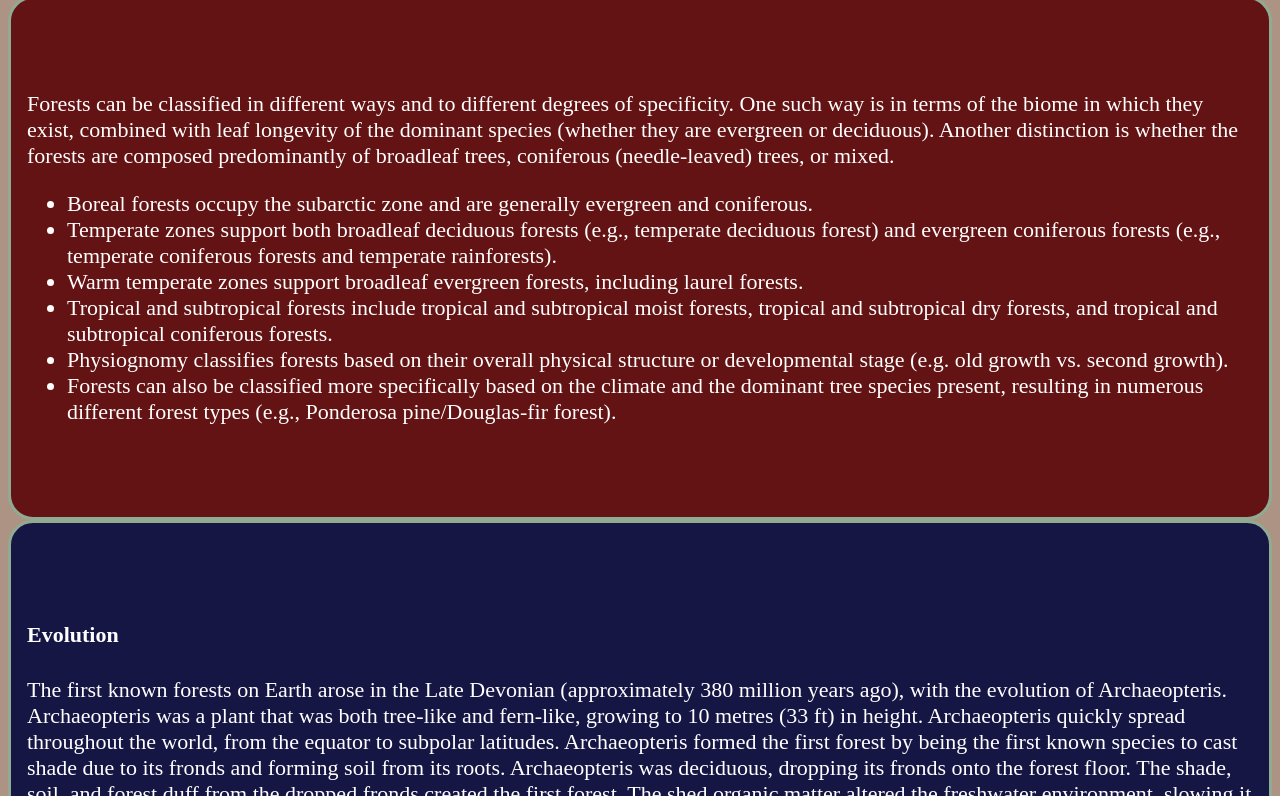
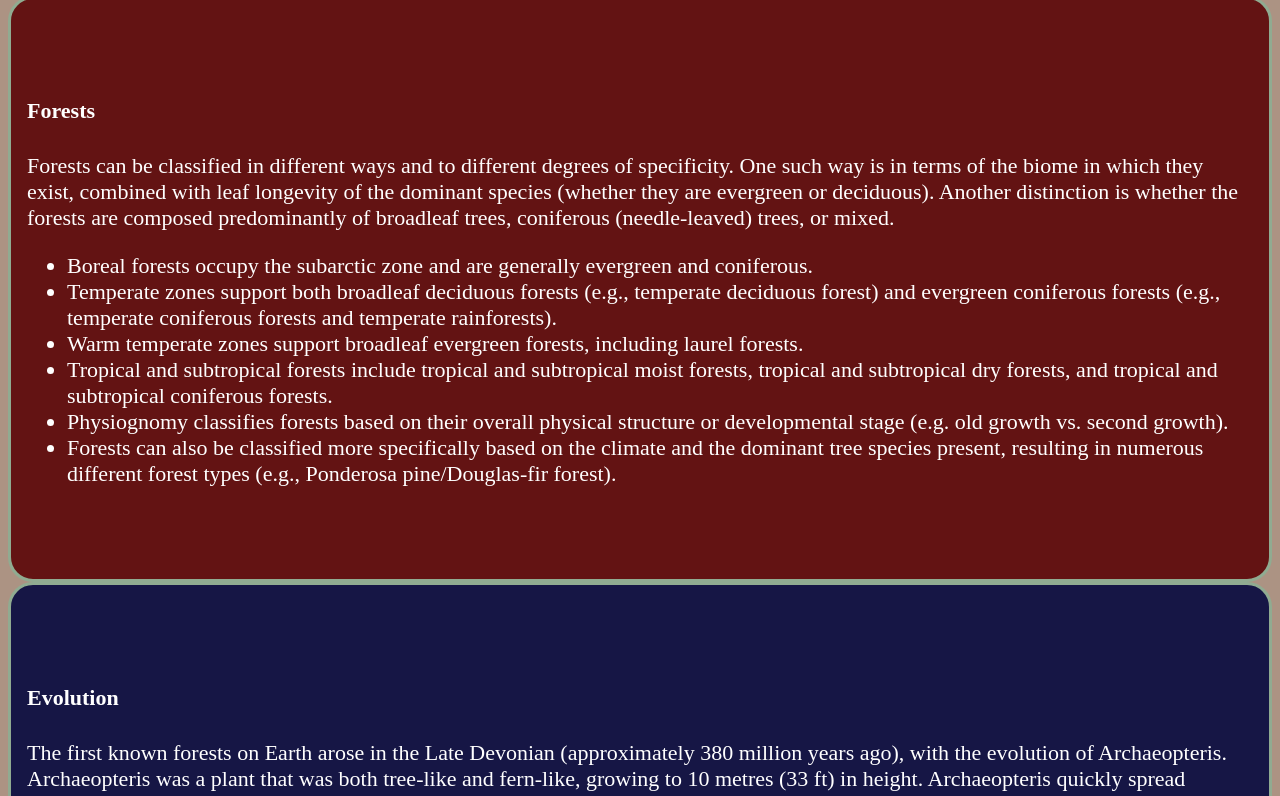
Before and after one commit to MetatronL/etc1, a plain HTML site: page forest.html in a window 1280 px wide. Shown: the part 2868-3664 px from the top of the page. Drawn offline with Linux system fonts and the light colour scheme.

Commit message:
added lang="en" + heading at some articles in forest

```diff
--- a/forest.html
+++ b/forest.html
@@ -1,5 +1,5 @@
 <!DOCTYPE html>
-
+<html lang="en">
 
 <html>
 	<head>
@@ -89,7 +89,7 @@
 
 			<article class="padding-16 container-fluid ">
 				<p >
-				Forests can be classified in different ways and to different degrees of specificity.
+				<h4>Forests</h4>Forests can be classified in different ways and to different degrees of specificity.
 				One such way is in terms of the biome in which they exist, combined with leaf longevity of the dominant species (whether they are evergreen or deciduous).
 				Another distinction is whether the forests are composed predominantly of broadleaf trees, coniferous (needle-leaved) trees, or mixed.
 				</p>
```
Also changed, not shown: animal.html (+1 -87 lines), home.html (+1 -1 lines), more.html (+1 -1 lines).
